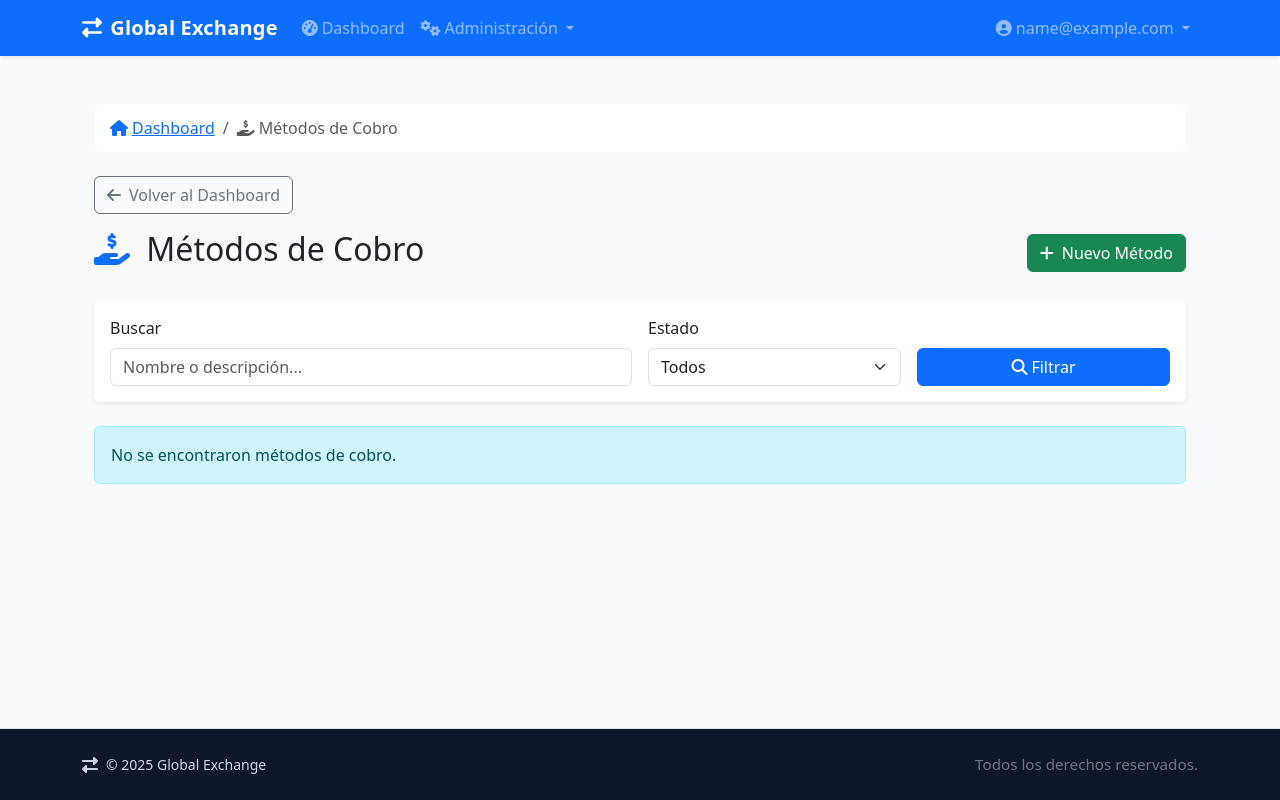
After one commit to ingenieria-software-fpuna/global-exchange, a Django app: page /metodos-cobro/ in a window 1280 px wide. The commit adds this page. Run offline with Django 5.2, Linux system fonts and the light colour scheme; the visitor is signed in with stand-in values (Sample User, id 1); data that the repository does not hold is empty.

Commit message:
Añadir CRUD metodo de cobro

```diff
--- a/global_exchange/settings.py
+++ b/global_exchange/settings.py
@@ -54,7 +54,7 @@ INSTALLED_APPS = [
     'django.contrib.staticfiles',
 
     # Apps del proyecto
-    'grupos', 'usuarios', 'auth.apps.AuthConfig', 'clientes', 'monedas', 'tasa_cambio', 'metodo_pago',
+    'grupos', 'usuarios', 'auth.apps.AuthConfig', 'clientes', 'monedas', 'tasa_cambio', 'metodo_pago', 'metodo_cobro',
 ]
 
 MIDDLEWARE = [
--- a/global_exchange/urls.py
+++ b/global_exchange/urls.py
@@ -81,6 +81,7 @@ urlpatterns = [
     path('monedas/', include('monedas.urls', namespace='monedas')),
     path('tasa-cambio/', include('tasa_cambio.urls', namespace='tasa_cambio')),
     path('metodos-pago/', include('metodo_pago.urls', namespace='metodo_pago')),
+    path('metodos-cobro/', include('metodo_cobro.urls', namespace='metodo_cobro')),
     path('docs/', docs_view, name='docs_index'),
     path('docs/<path:path>', docs_view, name='docs'),
 ]
--- a/grupos/context_processors.py
+++ b/grupos/context_processors.py
@@ -102,6 +102,11 @@ def permissions_context(request):
         context['can_create_metodopago'] = request.user.has_perm('metodo_pago.add_metodopago')
         context['can_edit_metodopago'] = request.user.has_perm('metodo_pago.change_metodopago')
 
+        # Permisos específicos para métodos de cobro
+        context['can_view_metodocobro'] = request.user.has_perm('metodo_cobro.view_metodocobro')
+        context['can_create_metodocobro'] = request.user.has_perm('metodo_cobro.add_metodocobro')
+        context['can_edit_metodocobro'] = request.user.has_perm('metodo_cobro.change_metodocobro')
+
         # Dashboard
         context['can_view_dashboard'] = (
             context['is_admin'] or
@@ -111,7 +116,8 @@ def permissions_context(request):
             context['can_view_cliente'] or
             context['can_view_monedas'] or
             context['can_view_tasacambio'] or
-            context['can_view_metodopago']
+            context['can_view_metodopago'] or
+            context['can_view_metodocobro']
         )
 
     else:
@@ -152,5 +158,8 @@ def permissions_context(request):
         context['can_view_metodopago'] = False
         context['can_create_metodopago'] = False
         context['can_edit_metodopago'] = False
+        context['can_view_metodocobro'] = False
+        context['can_create_metodocobro'] = False
+        context['can_edit_metodocobro'] = False
 
     return context
--- /dev/null
+++ b/metodo_cobro/templates/metodo_cobro/metodocobro_list.html
@@ -0,0 +1,181 @@
+{% extends "base.html" %}
+{% load static %}
+
+{% block title %}Métodos de Cobro - Global Exchange{% endblock %}
+
+{% block content %}
+<div class="container mt-4">
+    <nav aria-label="breadcrumb" class="mb-4">
+        <ol class="breadcrumb">
+            <li class="breadcrumb-item">
+                <a href="{% url 'auth:dashboard' %}">
+                    <i class="fas fa-home me-1"></i>Dashboard
+                </a>
+            </li>
+            <li class="breadcrumb-item active" aria-current="page">
+                <i class="fas fa-hand-holding-usd me-1"></i>Métodos de Cobro
+            </li>
+        </ol>
+    </nav>
+
+    <div class="d-flex justify-content-start mb-3">
+        <a href="{% url 'auth:dashboard' %}" class="btn btn-outline-secondary">
+            <i class="fas fa-arrow-left me-2"></i>Volver al Dashboard
+        </a>
+    </div>
+
+    <div class="d-flex justify-content-between align-items-center mb-4">
+        <h1 class="h2">
+            <i class="fas fa-hand-holding-usd text-primary me-2"></i>
+            Métodos de Cobro
+        </h1>
+        {% if perms.metodo_cobro.add_metodocobro %}
+        <a href="{% url 'metodo_cobro:metodocobro_create' %}" class="btn btn-success">
+            <i class="fas fa-plus me-2"></i>Nuevo Método
+        </a>
+        {% endif %}
+    </div>
+
+    <div class="card shadow-sm mb-4">
+        <div class="card-body">
+            <form method="get" class="row g-3">
+                <div class="col-md-6">
+                    <label for="q" class="form-label">Buscar</label>
+                    <input type="text" id="q" name="q" class="form-control" value="{{ q }}" placeholder="Nombre o descripción..." />
+                </div>
+                <div class="col-md-3">
+                    <label for="estado" class="form-label">Estado</label>
+                    <select id="estado" name="estado" class="form-select">
+                        <option value="">Todos</option>
+                        <option value="activo" {% if estado == 'activo' %}selected{% endif %}>Activos</option>
+                        <option value="inactivo" {% if estado == 'inactivo' %}selected{% endif %}>Inactivos</option>
+                    </select>
+                </div>
+                <div class="col-md-3 d-flex align-items-end">
+                    <button type="submit" class="btn btn-primary w-100">
+                        <i class="fas fa-search me-1"></i>Filtrar
+                    </button>
+                </div>
+            </form>
+        </div>
+    </div>
+
+    {% if metodos %}
+    <div class="card shadow-sm">
+        <div class="card-body">
+            <div class="table-responsive">
+                <table class="table table-hover">
+                    <thead class="table-light">
+                        <tr>
+                            <th>Nombre</th>
+                            <th>Descripción</th>
+                            <th>Comisión</th>
+                            <th>Monedas Permitidas</th>
+                            <th>Estado</th>
+                            <th>Creado</th>
+                            <th>Actualizado</th>
+                            <th class="text-center">Acciones</th>
+                        </tr>
+                    </thead>
+                    <tbody>
+                        {% for m in metodos %}
+                        <tr>
+                            <td><strong>{{ m.nombre }}</strong></td>
+                            <td class="text-muted">{{ m.descripcion|default:"-" }}</td>
+                            <td><span class="badge bg-info text-dark">{{ m.comision }}%</span></td>
+                            <td>
+                                <div class="d-flex flex-wrap gap-1">
+                                    {% for moneda in m.monedas_permitidas.all %}
+                                    <span class="badge bg-secondary">{{ moneda.codigo }}</span>
+                                    {% empty %}
+                                    <span class="text-muted">-</span>
+                                    {% endfor %}
+                                </div>
+                            </td>
+                            <td>
+                                {% if m.es_activo %}
+                                <span class="badge bg-success"><i class="fas fa-check me-1"></i>Activo</span>
+                                {% else %}
+                                <span class="badge bg-danger"><i class="fas fa-times me-1"></i>Inactivo</span>
+                                {% endif %}
+                            </td>
+                            <td><small class="text-muted">{{ m.fecha_creacion|date:"d/m/Y H:i" }}</small></td>
+                            <td><small class="text-muted">{{ m.fecha_actualizacion|date:"d/m/Y H:i" }}</small></td>
+                            <td class="text-center">
+                                <div class="btn-group" role="group">
+                                    {% if perms.metodo_cobro.change_metodocobro %}
+                                    <a href="{% url 'metodo_cobro:metodocobro_update' m.pk %}" class="btn btn-sm btn-outline-primary" title="Editar">
+                                        <i class="fas fa-edit"></i>
+                                    </a>
+                                    <button type="button"
+                                            class="btn btn-sm {% if m.es_activo %}btn-outline-warning{% else %}btn-outline-success{% endif %} toggle-status-btn"
+                                            data-id="{{ m.pk }}"
+                                            title="{% if m.es_activo %}Desactivar{% else %}Activar{% endif %}">
+                                        {% if m.es_activo %}<i class="fas fa-eye-slash"></i>{% else %}<i class="fas fa-eye"></i>{% endif %}
+                                    </button>
+                                    {% endif %}
+                                </div>
+                            </td>
+                        </tr>
+                        {% endfor %}
+                    </tbody>
+                </table>
+            </div>
+            {% if is_paginated %}
+            <nav aria-label="Navegación de páginas" class="mt-3">
+                <ul class="pagination justify-content-center">
+                    {% if page_obj.has_previous %}
+                    <li class="page-item"><a class="page-link" href="?page=1{% if q %}&q={{ q }}{% endif %}{% if estado %}&estado={{ estado }}{% endif %}"><i class="fas fa-angle-double-left"></i></a></li>
+                    <li class="page-item"><a class="page-link" href="?page={{ page_obj.previous_page_number }}{% if q %}&q={{ q }}{% endif %}{% if estado %}&estado={{ estado }}{% endif %}"><i class="fas fa-angle-left"></i></a></li>
+                    {% endif %}
+                    <li class="page-item active"><span class="page-link">Página {{ page_obj.number }} de {{ page_obj.paginator.num_pages }}</span></li>
+                    {% if page_obj.has_next %}
+                    <li class="page-item"><a class="page-link" href="?page={{ page_obj.next_page_number }}{% if q %}&q={{ q }}{% endif %}{% if estado %}&estado={{ estado }}{% endif %}"><i class="fas fa-angle-right"></i></a></li>
+                    <li class="page-item"><a class="page-link" href="?page={{ page_obj.paginator.num_pages }}{% if q %}&q={{ q }}{% endif %}{% if estado %}&estado={{ estado }}{% endif %}"><i class="fas fa-angle-double-right"></i></a></li>
+                    {% endif %}
+                </ul>
+            </nav>
+            {% endif %}
+        </div>
+    </div>
+    {% else %}
+    <div class="alert alert-info">
+        No se encontraron métodos de cobro.
+    </div>
+    {% endif %}
+ </div>
+
+<script>
+document.addEventListener('DOMContentLoaded', () => {
+  document.querySelectorAll('.toggle-status-btn').forEach(btn => {
+    btn.addEventListener('click', async () => {
+      const id = btn.dataset.id;
+      try {
+        const resp = await fetch(`{% url 'metodo_cobro:toggle_status' 0 %}`.replace('/0/', `/${id}/`), {
+          method: 'POST',
+          headers: { 'X-CSRFToken': getCookie('csrftoken') },
+        });
+        const data = await resp.json();
+        if (data.success) { window.location.reload(); }
+        else { alert(data.message || 'Error al cambiar estado'); }
+      } catch (e) { alert('Error de red'); }
+    });
+  });
+
+  function getCookie(name) {
+    let cookieValue = null;
+    if (document.cookie && document.cookie !== '') {
+      const cookies = document.cookie.split(';');
+      for (let i = 0; i < cookies.length; i++) {
+        const cookie = cookies[i].trim();
+        if (cookie.substring(0, name.length + 1) === (name + '=')) {
+          cookieValue = decodeURIComponent(cookie.substring(name.length + 1));
+          break;
+        }
+      }
+    }
+    return cookieValue;
+  }
+});
+</script>
+{% endblock %}
--- /dev/null
+++ b/metodo_cobro/urls.py
@@ -0,0 +1,16 @@
+from django.urls import path
+from .views import (
+    MetodoCobroListView, MetodoCobroCreateView, MetodoCobroUpdateView,
+    toggle_metodocobro_status,
+)
+
+app_name = 'metodo_cobro'
+
+urlpatterns = [
+    path('', MetodoCobroListView.as_view(), name='metodocobro_list'),
+    path('crear/', MetodoCobroCreateView.as_view(), name='metodocobro_create'),
+    path('editar/<int:pk>/', MetodoCobroUpdateView.as_view(), name='metodocobro_update'),
+
+    # API AJAX
+    path('toggle-status/<int:pk>/', toggle_metodocobro_status, name='toggle_status'),
+]
--- /dev/null
+++ b/metodo_cobro/views.py
@@ -0,0 +1,106 @@
+from django.shortcuts import render, get_object_or_404
+from django.contrib.auth.mixins import LoginRequiredMixin, PermissionRequiredMixin
+from django.contrib.auth.decorators import login_required, permission_required
+from django.contrib import messages
+from django.views.generic import ListView, CreateView, UpdateView
+from django.urls import reverse_lazy
+from django.db.models import Q
+from django.http import JsonResponse
+from django.views.decorators.http import require_http_methods
+
+from .models import MetodoCobro
+from .forms import MetodoCobroForm
+
+
+class MetodoCobroListView(LoginRequiredMixin, PermissionRequiredMixin, ListView):
+    """Lista de métodos de cobro"""
+    model = MetodoCobro
+    template_name = 'metodo_cobro/metodocobro_list.html'
+    context_object_name = 'metodos'
+    permission_required = 'metodo_cobro.view_metodocobro'
+    paginate_by = 20
+
+    def get_queryset(self):
+        queryset = MetodoCobro.objects.prefetch_related('monedas_permitidas').all()
+
+        q = self.request.GET.get('q')
+        if q:
+            queryset = queryset.filter(
+                Q(nombre__icontains=q) | Q(descripcion__icontains=q)
+            )
+
+        estado = self.request.GET.get('estado')
+        if estado == 'activo':
+            queryset = queryset.filter(es_activo=True)
+        elif estado == 'inactivo':
+            queryset = queryset.filter(es_activo=False)
+
+        return queryset.order_by('nombre')
+
+    def get_context_data(self, **kwargs):
+        context = super().get_context_data(**kwargs)
+        context['titulo'] = 'Métodos de Cobro'
+        context['q'] = self.request.GET.get('q', '')
+        context['estado'] = self.request.GET.get('estado', '')
+        return context
+
+
+class MetodoCobroCreateView(LoginRequiredMixin, PermissionRequiredMixin, CreateView):
+    """Crear método de cobro"""
+    model = MetodoCobro
+    form_class = MetodoCobroForm
+    template_name = 'metodo_cobro/metodocobro_form.html'
+    success_url = reverse_lazy('metodo_cobro:metodocobro_list')
+    permission_required = 'metodo_cobro.add_metodocobro'
+
+    def get_context_data(self, **kwargs):
+        context = super().get_context_data(**kwargs)
+        context['titulo'] = 'Crear Método de Cobro'
+        context['accion'] = 'Crear'
+        return context
+
+    def form_valid(self, form):
+        messages.success(self.request, f"Método de cobro '{form.instance.nombre}' creado correctamente.")
+        return super().form_valid(form)
+
+    def form_invalid(self, form):
+        messages.error(self.request, "Error al crear el método de cobro. Verifique los datos.")
+        return super().form_invalid(form)
+
+
+class MetodoCobroUpdateView(LoginRequiredMixin, PermissionRequiredMixin, UpdateView):
+    """Editar método de cobro"""
+    model = MetodoCobro
+    form_class = MetodoCobroForm
+    template_name = 'metodo_cobro/metodocobro_form.html'
+    success_url = reverse_lazy('metodo_cobro:metodocobro_list')
+    permission_required = 'metodo_cobro.change_metodocobro'
+
+    def get_context_data(self, **kwargs):
+        context = super().get_context_data(**kwargs)
+        context['titulo'] = f'Editar Método: {self.object.nombre}'
+        context['accion'] = 'Actualizar'
+        return context
+
+    def form_valid(self, form):
+        messages.success(self.request, f"Método de cobro '{form.instance.nombre}' actualizado correctamente.")
+        return super().form_valid(form)
+
+    def form_invalid(self, form):
+        messages.error(self.request, "Error al actualizar el método de cobro. Verifique los datos.")
+        return super().form_invalid(form)
+
+
+@login_required
+@permission_required('metodo_cobro.change_metodocobro', raise_exception=True)
+@require_http_methods(["POST"])
+def toggle_metodocobro_status(request, pk):
+    """Cambiar estado activo/inactivo (AJAX)"""
+    metodo = get_object_or_404(MetodoCobro, pk=pk)
+    metodo.es_activo = not metodo.es_activo
+    metodo.save()
+    return JsonResponse({
+        'success': True,
+        'nueva_estado': metodo.es_activo,
+        'message': f"Método {'activado' if metodo.es_activo else 'desactivado'} correctamente."
+    })
```
Also changed, not shown: auth/templates/auth/dashboard.html (+16 -0 lines), metodo_cobro/admin.py (added, +15 -0 lines), metodo_cobro/apps.py (added, +7 -0 lines), metodo_cobro/forms.py (added, +63 -0 lines), metodo_cobro/models.py (added, +56 -0 lines), metodo_cobro/templates/metodo_cobro/metodocobro_form.html (added, +70 -0 lines), metodo_cobro/tests.py (added, +52 -0 lines), scripts/create_metodos_cobro_test.py (added, +115 -0 lines), metodo_cobro/__init__.py (added), metodo_cobro/migrations/0001_initial.py (added), metodo_cobro/migrations/__init__.py (added).
